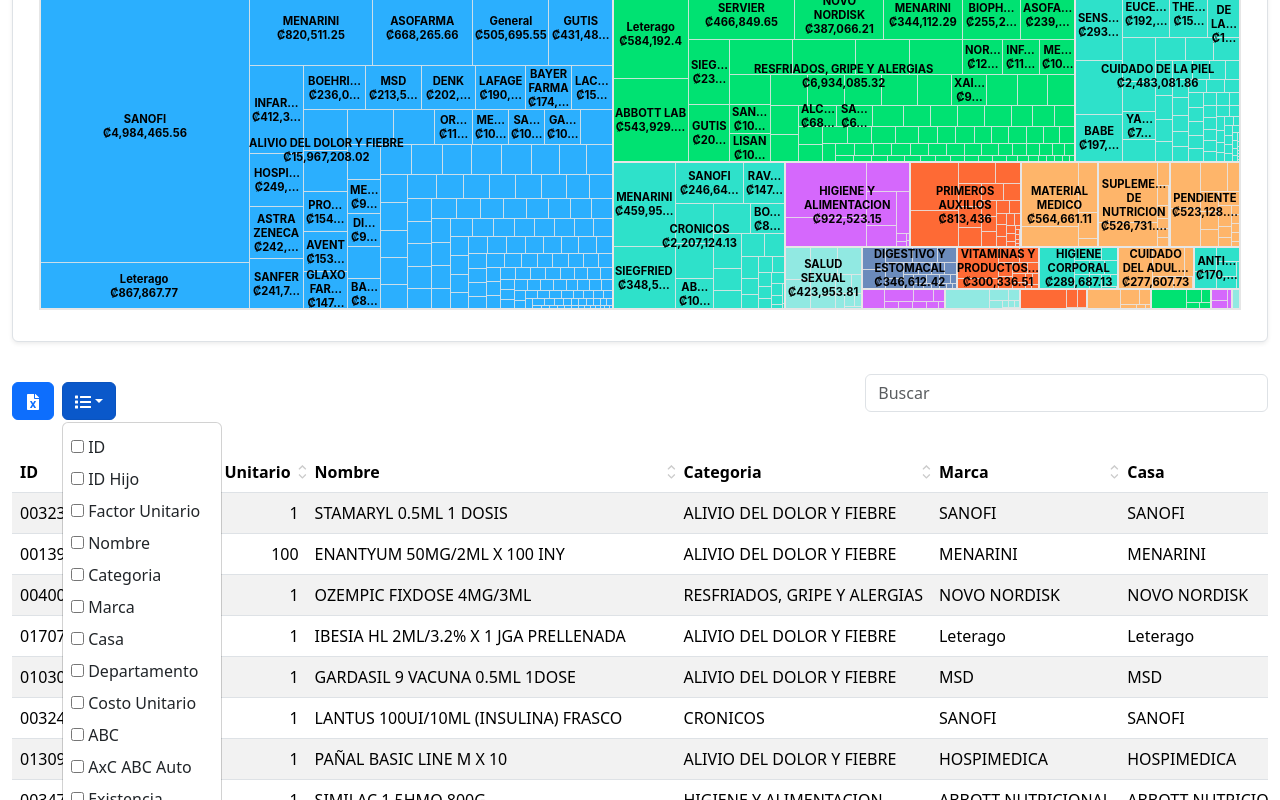
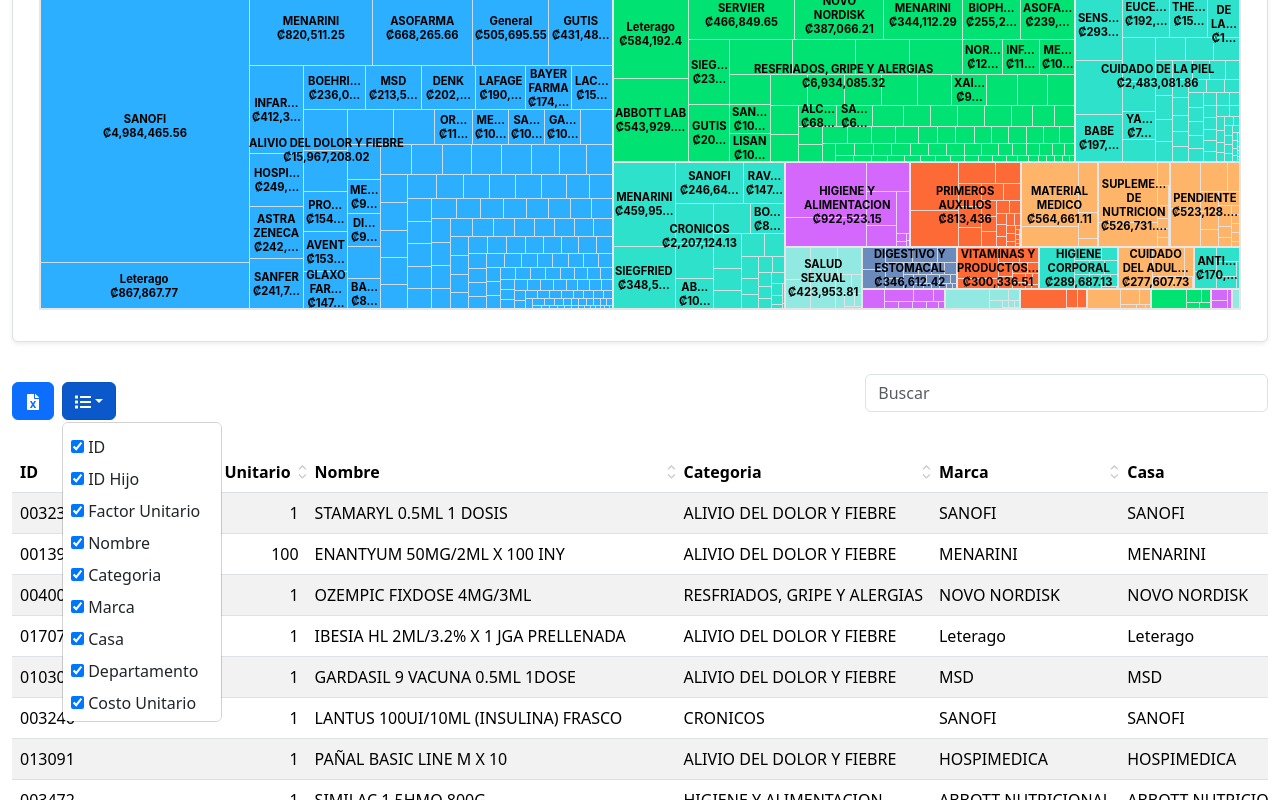
Before and after one commit to bernethe/ld-inventory-overstock, a React (Vite) app: page / in a window 1280 px wide. Both pictures are taken after a click on the button 89 px from the left and 1485 px from the top of the page. Shown: the part 1085-1885 px from the top of the page. Built offline with nearby package versions, Linux system fonts and the light colour scheme.

Commit message:
feat: add new column for PVD and update header translations in OverstockLocalTable; enhance dropdown menu with scrollable option

```diff
--- a/src/components/content/OverstockLocalTable.jsx
+++ b/src/components/content/OverstockLocalTable.jsx
@@ -107,9 +107,14 @@
 			cell: (cell) => <div className='text-end'>{formatNumber(cell.getValue())}</div>
 		},
 		{
-			header: 'Dias Cobertura',
+			header: 'Días Cobertura',
 			accessorKey: 'Dias_Cobertura',
 			cell: (cell) => <div className='text-end'>{formatNumber(cell.getValue())}</div>
+		},
+		{
+			header: 'PVD Imputado',
+			accessorKey: 'PVD',
+			cell: (cell) => <div className={`point-bull point-bull-${ cell.getValue() === 0 ? 'yes' : 'no' }-inputad`}></div>
 		},
 		{
 			header: 'PVD Usado',
@@ -121,7 +126,7 @@
 			accessorKey: 'CoberturaFuente'
 		},
 		{
-			header: 'Dias Cobertura Calc',
+			header: 'Días Cobertura Calc',
 			accessorKey: 'DiasCoberturaCalc',
 			cell: (cell) => <div className='text-end'>{formatNumber(cell.getValue())}</div>
 		},
--- a/src/components/elements/TableWrapper.jsx
+++ b/src/components/elements/TableWrapper.jsx
@@ -10,9 +10,9 @@
 					<button className='btn btn-primary dropdown-toggle' type='button' id='dropdownMenuButton' data-bs-toggle='dropdown' aria-expanded='false'>
 						<FaList />
 					</button>
-					<ul className='dropdown-menu' aria-labelledby='dropdownMenuButton' onClick={ e => e.stopPropagation() }>
+					<ul className='dropdown-menu dropdown-menu-scrollable' aria-labelledby='dropdownMenuButton' onClick={ e => e.stopPropagation() }>
 						{tableHeads.map((head, index) => (
-							<li key={head.accessorKey}><label className='d-block px-2 py-1'><input type='checkbox' /> {head.header}</label></li>
+							<li key={head.accessorKey}><label className='d-block px-2 py-1'><input type='checkbox' checked={true} /> {head.header}</label></li>
 						))}
 					</ul>
 				</div>
--- a/src/index.css
+++ b/src/index.css
@@ -93,3 +93,26 @@
 	object-fit: cover;
 	margin-right: 0.5rem;
 }
+
+.dropdown-menu-scrollable {
+	max-height: 300px;
+	overflow-y: auto;
+}
+.point-bull {
+	width: 1.25rem;
+	height: 1.25rem;
+	border-radius: 50%;
+	margin: 0 auto;
+	border-width: 1px;
+	border-style: solid;
+	background-color: color-mix(in srgb, var(--bs-success) 50%, #fff 50%);
+	border-color: var(--bs-success);
+}
+.point-bull.point-bull-no-inputad {
+	background-color: color-mix(in srgb, var(--bs-danger) 50%, #fff 50%);
+	border-color: var(--bs-danger);
+}
+.point-bull.point-bull-yes-inputad {
+	background-color: color-mix(in srgb, var(--bs-warning) 75%, #fff 25%);
+	border-color: var(--bs-warning);
+}
```
